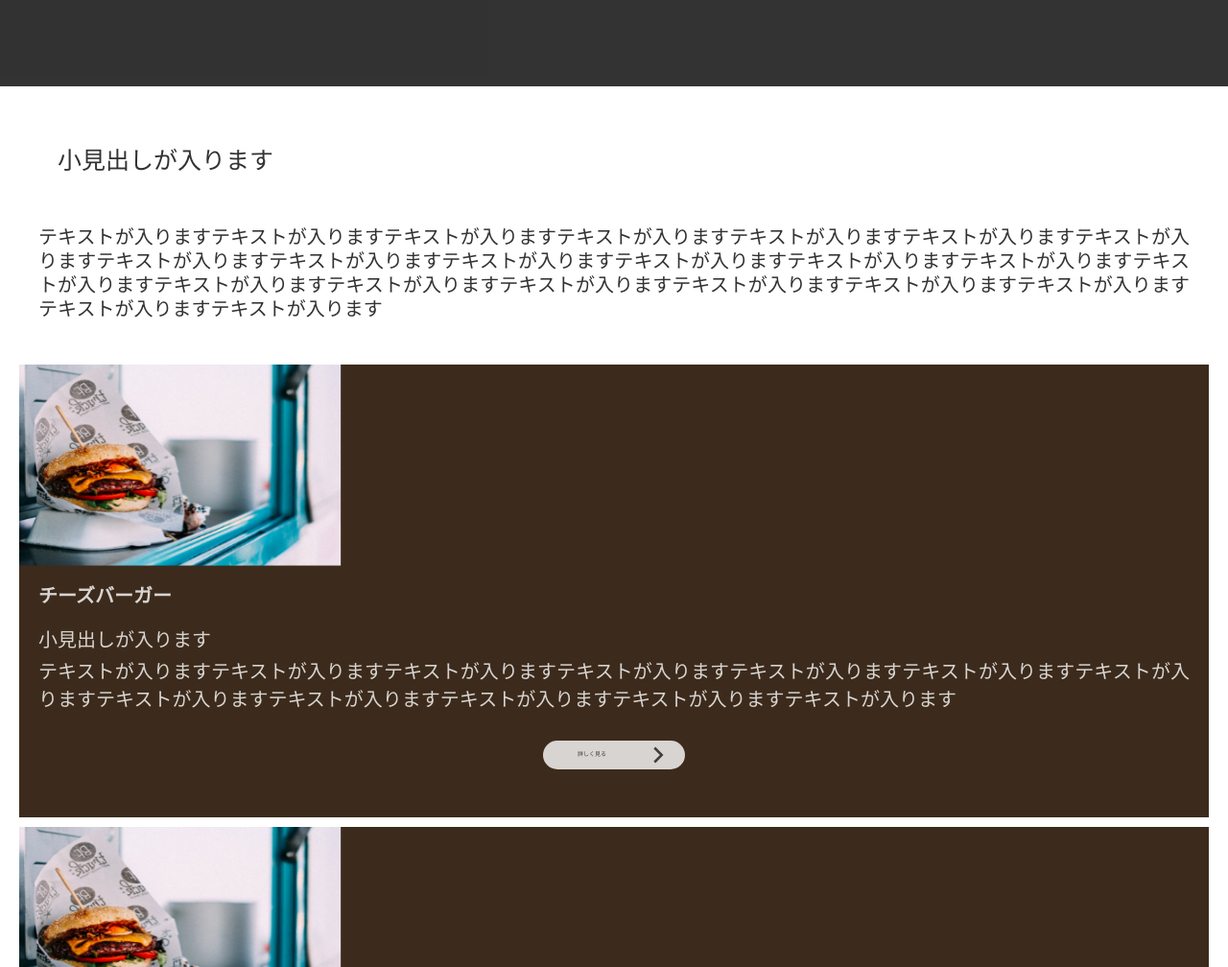
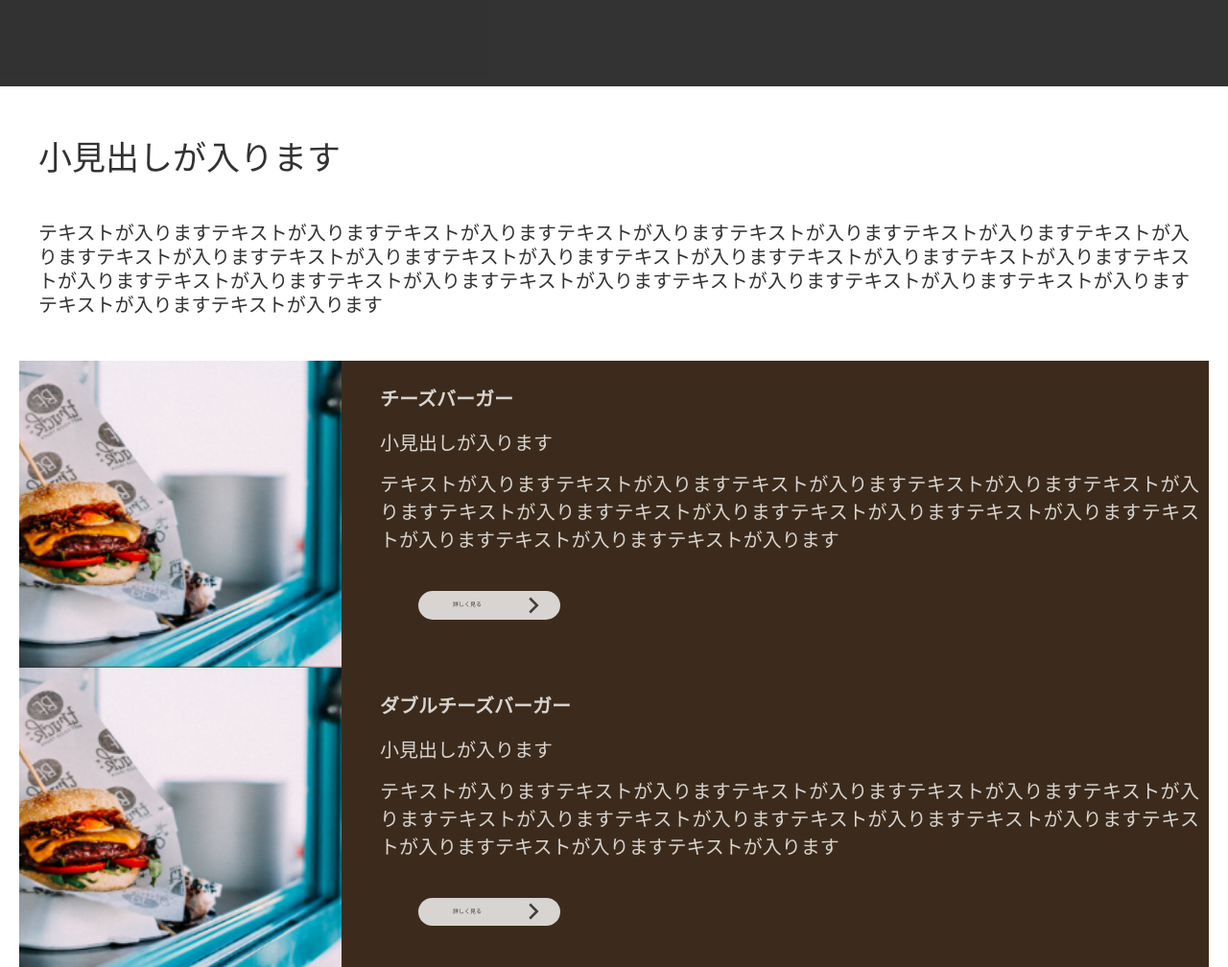
Before and after one commit to ryoka0801/humberger-site, a plain HTML site: page archive.html in a window 1280 px wide. Shown: the part 1700-2708 px from the top of the page at 96% size. Drawn offline with Linux system fonts and the light colour scheme.

Commit message:
アーカイブtablet

```diff
--- a/archive.html
+++ b/archive.html
@@ -58,7 +58,7 @@
     </div>
     <article class="archive-wrap">
       <section class="sub-group">
-        <h3 class="c-sub-head">小見出しが入ります</h3>
+        <h3 class="c-sub-head menu-title">小見出しが入ります</h3>
         <p class="sub-info">テキストが入りますテキストが入りますテキストが入りますテキストが入りますテキストが入りますテキストが入りますテキストが入りますテキストが入りますテキストが入りますテキストが入りますテキストが入りますテキストが入りますテキストが入りますテキストが入りますテキストが入りますテキストが入りますテキストが入りますテキストが入りますテキストが入りますテキストが入りますテキストが入りますテキストが入ります</p>
       </section>
 
--- a/scss/object/component/_button.scss
+++ b/scss/object/component/_button.scss
@@ -10,6 +10,9 @@
   position: relative;
   width: 5rem;
   text-decoration: none;
+  @include breakpoint( tablet ) {
+    margin: 4rem;
+  }
 }
 
 .btn svg {
--- a/scss/object/component/_c-card.scss
+++ b/scss/object/component/_c-card.scss
@@ -2,16 +2,26 @@
   background: #3C2B1C;
   color: white;
   height: auto;
+  @include breakpoint( tablet ) {
+    display: flex;
+  }
 }
 
 .humberger-photo {
   width: 33.6rem;
   height: 21rem;
+  @include breakpoint( tablet ) {
+    height: auto;
+    object-fit: cover;
+  }
 }
 
 .sub-card {
   background: #3C2B1C;
   height: auto;
+  @include breakpoint( tablet ) {
+    padding: 3rem 0 0 3rem;
+  }
 }
 
 .sub-card-menu {
@@ -21,6 +31,9 @@
 
 .sub-card-title {
   padding: 2rem 0 0 0;
+  @include breakpoint ( tablet ) {
+    padding-bottom: 1rem;
+  }
 }
 
 .sub-card-cont {
--- a/scss/object/project/_site-tTl.scss
+++ b/scss/object/project/_site-tTl.scss
@@ -11,6 +11,8 @@
 
 .bg-menu {
   background-image: url(../image/archive.png);
+  background-size: cover;
+  background-repeat: no-repeat;
   background-color: black;
   opacity: 0.8;
 }
--- a/scss/object/utility/_font-size.scss
+++ b/scss/object/utility/_font-size.scss
@@ -12,18 +12,21 @@
 .heading {
   font-size: 4rem;
 }
+
 .c-site-ttl {
   font-size: 3.5rem;
   @include breakpoint ( tablet ) {
     font-size: 4rem;
   }
 }
+
 .c-sub-tTl {
   font-size: 4rem;
   @include breakpoint ( tablet ) {
     font-size: 5rem;
   }
 }
+
 .c-sub-head {
   font-weight: lighter;
   font-size: 2rem;
@@ -31,21 +34,31 @@
     font-size: 2.5rem;
   }
 }
+.menu-title {
+  @include breakpoint( tablet ) {
+    font-size: 3.5rem;
+  }
+}
+
 section p {
   font-size: 1.6rem;
   @include breakpoint( tablet ) {
     font-size: 2rem;
   }
 }
+
 .bg-map h3 {
   font-size: 3rem;
 }
+
 .bg-map p {
   font-size: 1.5rem;
 }
+
 .flex {
   font-size: 3rem;
 }
+
 .copyright {
   font-size: 1.2rem;
 }
--- a/scss/object/utility/_padding.scss
+++ b/scss/object/utility/_padding.scss
@@ -21,10 +21,9 @@
 
 .c-sub-head {
   @include breakpoint( tablet ) {
-    padding: 2.5rem 0 2.5rem 2rem;
+    padding: 1.8rem 0;
   }
 }
-
 
 section {
   padding: 2rem 1rem 2rem 1rem;
```
Also changed, not shown: scss/app.css.
